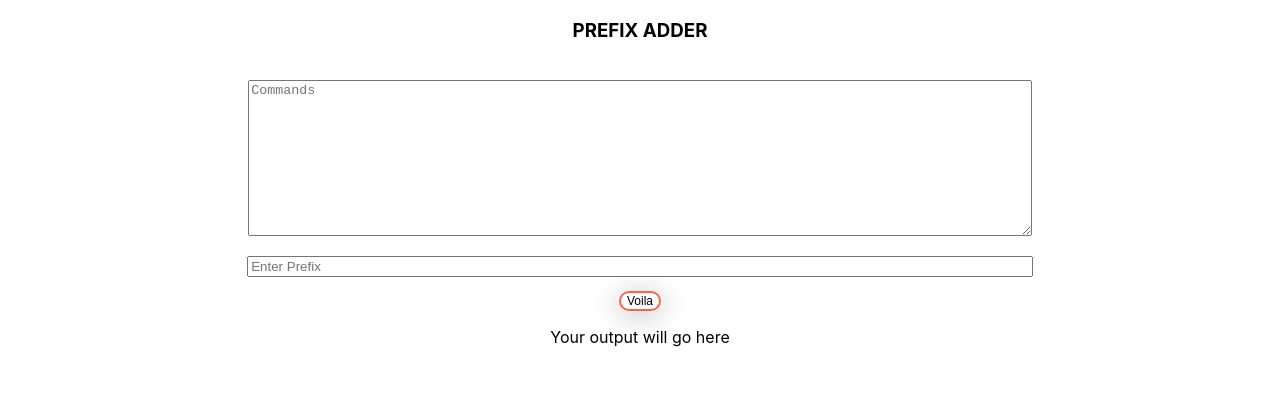
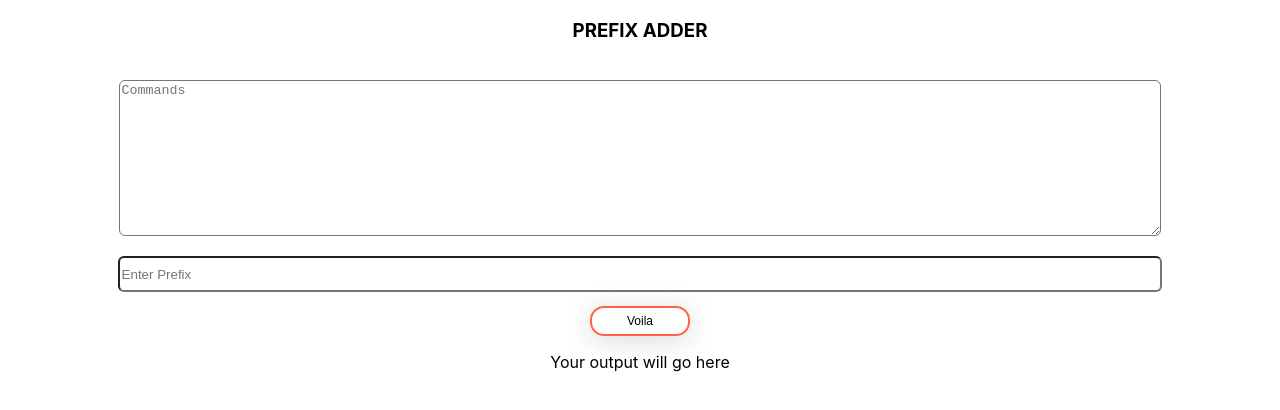
Before and after one commit to Vipul1142/prefixAdder, a plain HTML site: page index.html in a window 1280 px wide. Drawn offline with Linux system fonts and the light colour scheme.

Commit message:
added styling

```diff
--- a/index.html
+++ b/index.html
@@ -12,10 +12,17 @@
         font-family: -apple-system, BlinkMacSystemFont, "Segoe UI", Roboto,
           Oxygen, Ubuntu, Cantarell, "Open Sans", "Helvetica Neue", sans-serif;
       }
+      input,
+      textarea,
+      button,
+      select,
+      a {
+        -webkit-tap-highlight-color: rgba(0, 0, 0, 0);
+      }
       div {
         display: flex;
         flex-flow: column nowrap;
-        width: 75%;
+        width: 100%;
         height: auto;
         margin: 0 auto;
         justify-content: space-around;
@@ -25,22 +32,31 @@
       .textInput {
         margin-top: 20px;
         width: 90%;
+        min-height: 30px;
+        border-radius: 6px;
       }
       #submit {
         margin-top: 14px;
+        width: 100px;
+        height: 30px;
         border: 2px solid tomato;
         background: none;
         border-radius: 14px;
         text-decoration: none;
         font-size: 12px;
-        box-shadow: 0px 4px 28px 1px rgba(0, 0, 0, 0.24);
+        box-shadow: 0px 4px 28px 1px rgba(0, 0, 0, 0.14);
         cursor: pointer;
         outline: none;
         transition: 0.2s all;
+        user-select: none;
+        -webkit-user-select: none;
+        -khtml-user-select: none;
+        -moz-user-select: none;
+        -ms-user-select: none;
       }
       #submit:active {
-        transform: scale(0.98);
-        box-shadow: 0px 2px 22px 1px rgba(0, 0, 0, 0.24);
+        transform: scale(0.95);
+        box-shadow: 0px 2px 22px 1px rgba(0, 0, 0, 0.3);
       }
     </style>
   </head>
@@ -61,8 +77,13 @@
         id="Prefix"
         placeholder="Enter Prefix"
       />
-      <input type="button" id="submit" value="Voila" />
+      <button id="submit" onclick="ShowPrefixedText()">Voila</button>
       <p id="output">Your output will go here</p>
     </div>
   </body>
+  <script>
+    function ShowPrefixedText() {
+      document.getElementById("demo").style.color = "red";
+    }
+  </script>
 </html>
```
